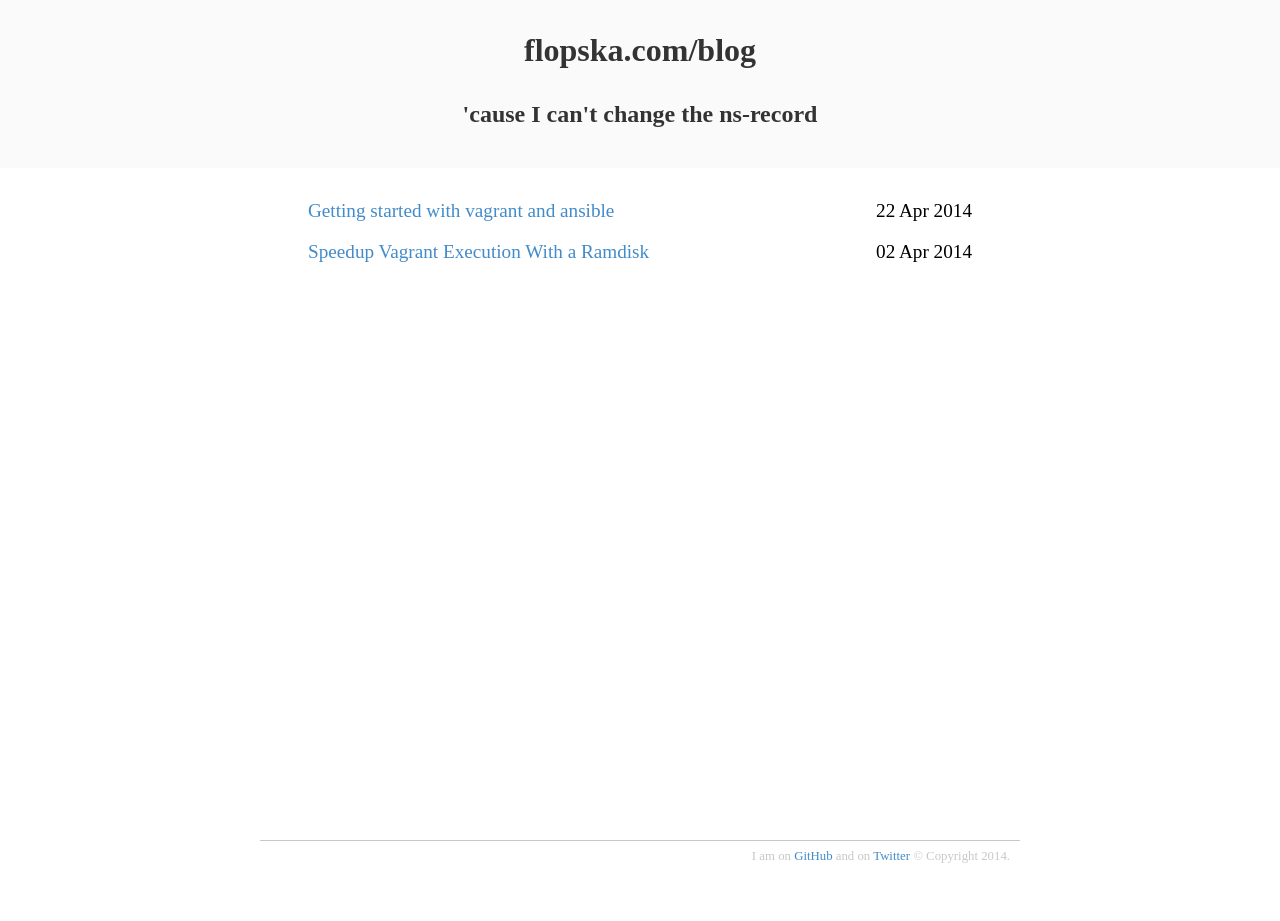
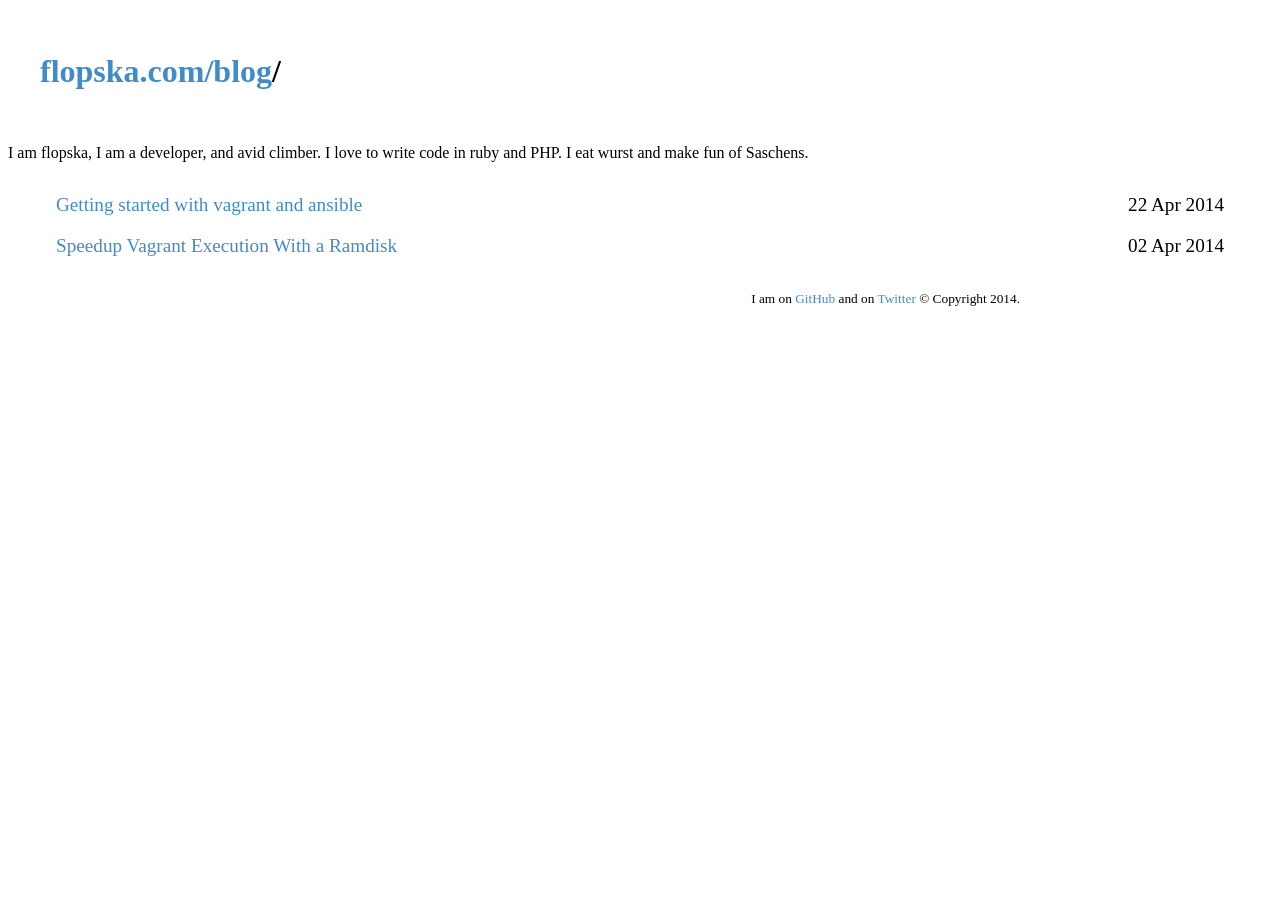
Before and after one commit to FlopsKa/blog, a Jekyll site: the page built from index.html, in a window 1280 px wide. Built offline with Jekyll 4.4.1, drawn with Linux system fonts in a browser that asks for light colours; some web fonts are replaced; Markdown is read by kramdown in place of the engine named in the settings.

Commit message:
Modified layout to use flexbox instead of a div height hack. included javascript to render fonts nicer on all devices (trmix). changed the posts file to reflect changes in the body style (to have post content). Put the title for the post in the template instead of having to always include a variable in the post. Changed google fonts to be imported via SCSS instead of html (was causing issues with chrome/ff).

```diff
--- a/_layouts/default.html
+++ b/_layouts/default.html
@@ -4,33 +4,45 @@
   <meta charset="UTF-8">
   <meta name="viewport" content="width=device-width, initial-scale=1.0">
 
-	<title>{{ page.title }}</title>
-  <link rel="stylesheet" href="/blog/css/style.css" type="text/css">
-  <link rel="stylesheet" href="/blog/css/normalize.css" type="text/css">
-	<link href="//fonts.googleapis.com/css?family=Droid+Sans:400,700" rel="stylesheet" type="text/css">
+	<title>{{ site.title }} - {{ page.title }}</title>
+  <link rel="stylesheet" href="{{ site.baseurl }}/css/style.css" type="text/css">
+
+
 </head>
 
-<body>
-  <div id="wrap">
-    <div id="header">
-			<h1 class="title"><a href="{{ site.url }}">flopska.com/blog</a></h1>
+<body class="site">
+    <header>
 
-      <h2>'cause I can't change the ns-record</h2>
+			<h1 class="title"><a href="{{ site.baseurl }}/">flopska.com/blog</a><span class="muted">{% if page.url != '/index.html' %}{{ page.url }}{% endif %}</span></h1>
 
-    </div>
+      <div class="about">
+        {{ site.about }}
+      </div>
 
-    <div class="container">
+    </header>
+
+    <div class="content">
 
 			{{ content }}
 
-      <div id="push"></div>
     </div>
   </div>
 
-  <div id="footer">
+  <footer >
     <div class="container">
-      <p class="text-right"><small>I am on <a href="https://github.com/flopska">GitHub</a> and on <a href="https://twitter.com/flopska">Twitter</a> &#169; Copyright 2014.</small></p>
+      <p class="text-right"><small>I am on <a href="{{ site.githuburl }}">GitHub</a> and on <a href="{{ site.twitterurl }}">Twitter</a> &#169; Copyright 2014.</small></p>
     </div>
-  </div>
+  </footer>
+
+
+  <script>
+  /* This makes the typography look as good as possible on all devices. Fixes differences between windows and mac, etc */
+  /* Type Rendering Mix JS - (c) 2013 Tim Brown, Bram Stein. License: new BSD */(function(){'use strict';var c=window;function d(a){var b=e,g;a:{g=b.className.split(/\s+/);for(var m=0,H=g.length;m<H;m+=1)if(g[m]===a){g=!0;break a}g=!1}g||(b.className+=(""===b.className?"":" ")+a)};function f(a,b,g){this.b=null!=a?a:null;this.c=null!=b?b:null;this.e=null!=g?g:null}var h=/^([0-9]+)(?:[\._-]([0-9]+))?(?:[\._-]([0-9]+))?(?:[\._+-]?(.*))?$/;function k(a,b){return a.b>b.b||a.b===b.b&&a.c>b.c||a.b===b.b&&a.c===b.c&&a.e>b.e?1:a.b<b.b||a.b===b.b&&a.c<b.c||a.b===b.b&&a.c===b.c&&a.e<b.e?-1:0}function l(a,b){return 0===k(a,b)||1===k(a,b)}
+function n(){var a=h.exec(p[1]),b=null,g=null,m=null;a&&(null!==a[1]&&a[1]&&(b=parseInt(a[1],10)),null!==a[2]&&a[2]&&(g=parseInt(a[2],10)),null!==a[3]&&a[3]&&(m=parseInt(a[3],10)));return new f(b,g,m)};function q(){var a=r;return 3===a.a||7===a.a||6===a.a||9===a.a||8===a.a||5===a.a?"grayscale":1===a.a&&l(a.f,new f(6,2))&&1===a.d?"grayscale":"unknown"};var r,s=c.navigator.userAgent,t=0,u=new f,v=0,w=new f,p=null;if(p=/(?:iPod|iPad|iPhone).*? OS ([\d_]+)/.exec(s))v=3,w=n();else if(p=/(?:BB\d{2}|BlackBerry).*?Version\/([^\s]*)/.exec(s))v=9,w=n();else if(p=/Android ([^;)]+)|Android/.exec(s))v=5,w=n();else if(p=/Windows Phone(?: OS)? ([^;)]+)/.exec(s))v=8,w=n();else if(p=/Linux ([^;)]+)|Linux/.exec(s))v=4,w=n();else if(p=/OS X ([^;)]+)/.exec(s))v=2,w=n();else if(p=/Windows NT ([^;)]+)/.exec(s))v=1,w=n();else if(p=/CrOS ([^;)]+)/.exec(s))v=6,w=n();
+if(p=/MSIE ([\d\w\.]+)/.exec(s))t=1,u=n();else if(p=/Trident.*rv:([\d\w\.]+)/.exec(s))t=1,u=n();else if(p=/OPR\/([\d.]+)/.exec(s))t=4,u=n();else if(p=/Opera Mini.*Version\/([\d\.]+)/.exec(s))t=4,u=n();else if(p=/Opera(?: |.*Version\/|\/)([\d\.]+)/.exec(s))t=4,u=n();else if(p=/Firefox\/([\d\w\.]+)|Firefox/.exec(s))t=3,u=n();else if(p=/(?:Chrome|CrMo|CriOS)\/([\d\.]+)/.exec(s))t=2,u=n();else if(p=/Silk\/([\d\._]+)/.exec(s))t=7,u=n();else if(5===v||9===v)t=6;else if(p=/Version\/([\d\.\w]+).*Safari/.exec(s))t=
+5,u=n();r=new function(a,b,g,m){this.d=a;this.g=b;this.a=g;this.f=m}(t,u,v,w);var x=q(),y,z=q();y="unknown"!==z?z:2===r.a||4===r.a?"subpixel":1===r.a?l(r.f,new f(6,0))?"subpixel":1===r.d?l(r.g,new f(7,0))?"subpixel":"grayscale":"subpixel":"unknown";var e=c.document.documentElement,A;
+if(1===r.a){var B,C;if(!(C=2===r.d)){var D;(D=4===r.d)||(D=-1===k(r.f,new f(6,0)));C=D}if(C)B="gdi";else{var E;if(l(r.f,new f(6,0))){var F;if(F=1===r.d){var G=r.g,I=new f(8,0);F=0===k(G,I)||-1===k(G,I)}E=F?"gdi":"directwrite"}else E="unknown";B=E}A=B}else A=8===r.a?"directwrite":2===r.a||3===r.a?"coretext":5===r.a||4===r.a||6===r.a||7===r.a||9===r.a?"freetype":"unknown";d("tr-"+A);"unknown"===x&&"unknown"!==y&&(x+="-"+y);d("tr-aa-"+x);}());
+</script>
+
 </body>
 </html>
--- a/_layouts/post.html
+++ b/_layouts/post.html
@@ -1,6 +1,10 @@
 ---
 layout: default
 ---
-<div id="post">
+<div class="blog-post">
+
+<h2 class="blog-post-title"> {{ page.title }} </h2>
+
 {{ content }}
+
 </div>
```
